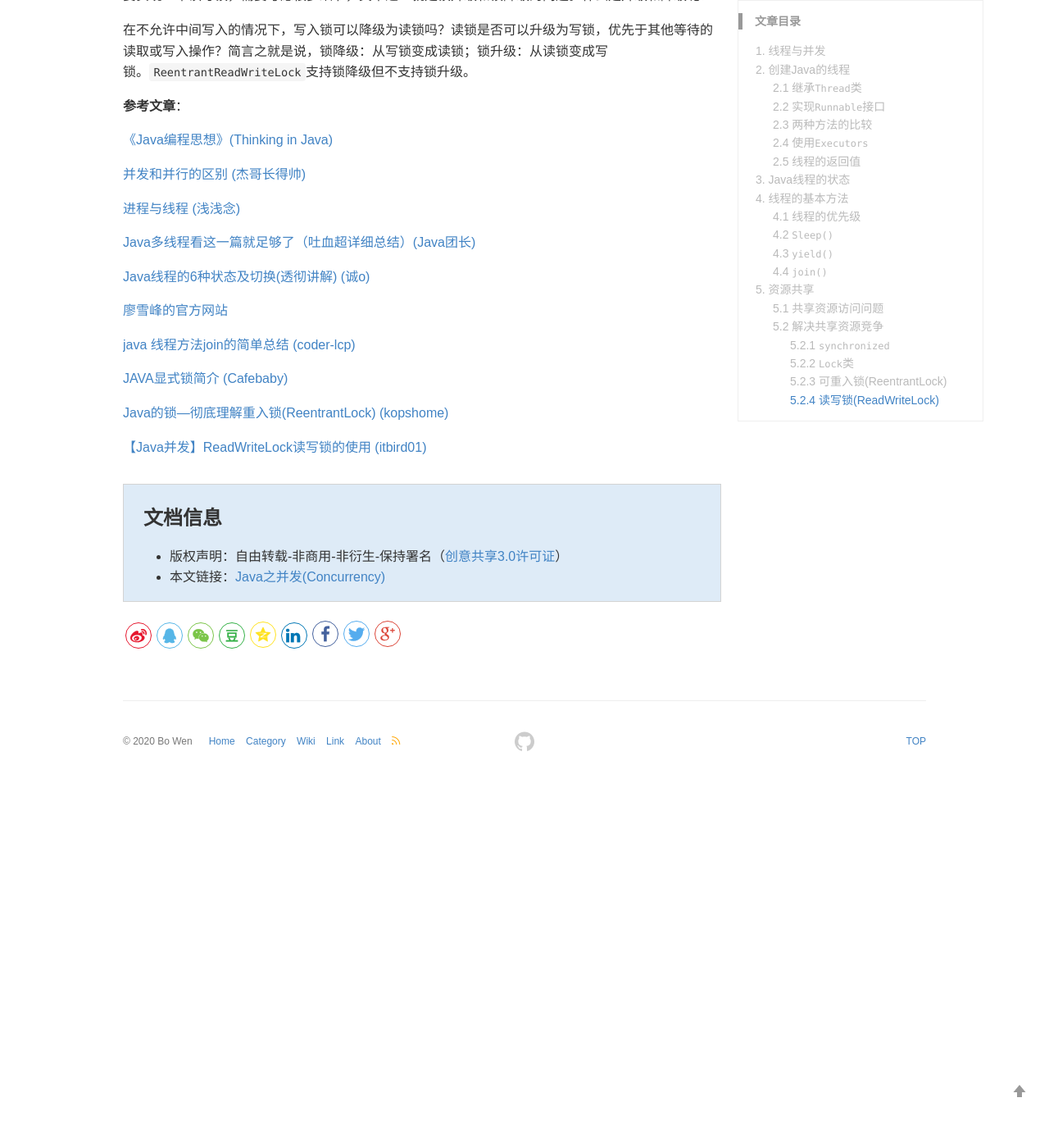
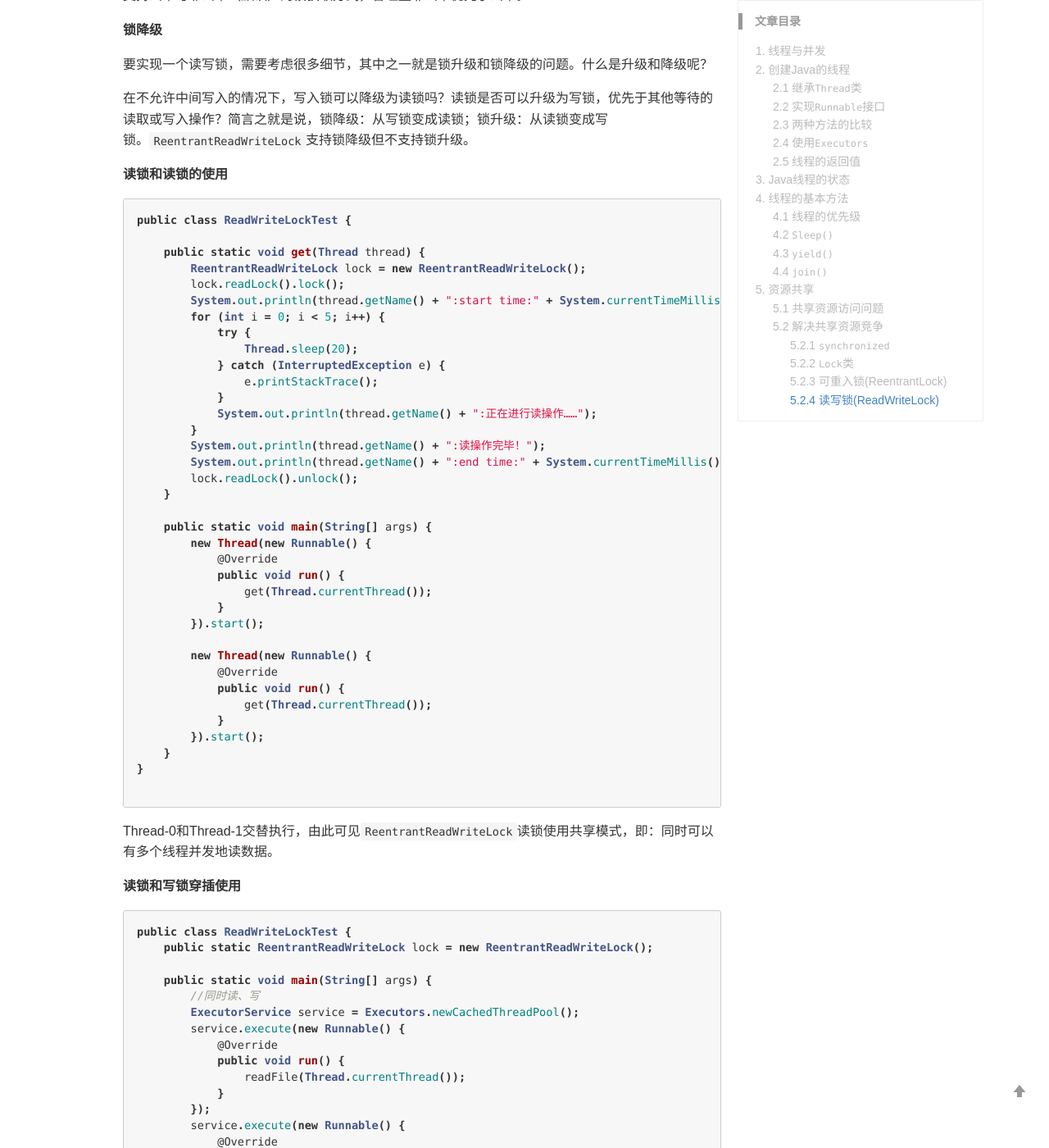
Before and after one commit to wenb1/wenb1.github.io, a Jekyll site: the page built from _posts/2020-05-24-java-concurrency.md, in a window 1280 px wide and 1400 px high, scrolled down 19672 px. Shown: the whole window at 82% size. Built offline with Jekyll 4.4.1, drawn with Linux system fonts in a browser that asks for light colours; comment, search, counter and statistics services are not loaded; before the commit the page ends 20625 px from its top, so only the background shows below that; some of the changed text lies outside the part shown.

Commit message:
modify blog

````diff
--- a/_posts/2020-05-24-java-concurrency.md
+++ b/_posts/2020-05-24-java-concurrency.md
@@ -766,11 +766,184 @@
 
 `ReadWriteLock`管理一组锁，一个是只读的锁，一个是写锁。Java并发库中`ReetrantReadWriteLock`实现了`ReadWriteLock`接口并添加了可重入的特性。
 
+**公平锁与非公平锁**
+
+支持公平与非公平（默认）的锁获取方式，吞吐量非公平优先于公平。
+
 **锁降级**
 
 要实现一个读写锁，需要考虑很多细节，其中之一就是锁升级和锁降级的问题。什么是升级和降级呢？
 
 在不允许中间写入的情况下，写入锁可以降级为读锁吗？读锁是否可以升级为写锁，优先于其他等待的读取或写入操作？简言之就是说，锁降级：从写锁变成读锁；锁升级：从读锁变成写锁。`ReentrantReadWriteLock`支持锁降级但不支持锁升级。
+
+**读锁和读锁的使用**
+
+```java
+public class ReadWriteLockTest {
+
+    public static void get(Thread thread) {
+        ReentrantReadWriteLock lock = new ReentrantReadWriteLock();
+        lock.readLock().lock();
+        System.out.println(thread.getName() + ":start time:" + System.currentTimeMillis());
+        for (int i = 0; i < 5; i++) {
+            try {
+                Thread.sleep(20);
+            } catch (InterruptedException e) {
+                e.printStackTrace();
+            }
+            System.out.println(thread.getName() + ":正在进行读操作……");
+        }
+        System.out.println(thread.getName() + ":读操作完毕！");
+        System.out.println(thread.getName() + ":end time:" + System.currentTimeMillis());
+        lock.readLock().unlock();
+    }
+
+    public static void main(String[] args) {
+        new Thread(new Runnable() {
+            @Override
+            public void run() {
+                get(Thread.currentThread());
+            }
+        }).start();
+
+        new Thread(new Runnable() {
+            @Override
+            public void run() {
+                get(Thread.currentThread());
+            }
+        }).start();
+    }
+}
+
+```
+
+Thread-0和Thread-1交替执行，由此可见`ReentrantReadWriteLock`读锁使用共享模式，即：同时可以有多个线程并发地读数据。
+
+**读锁和写锁穿插使用**
+
+```java
+public class ReadWriteLockTest {
+    public static ReentrantReadWriteLock lock = new ReentrantReadWriteLock();
+
+    public static void main(String[] args) {
+        //同时读、写
+        ExecutorService service = Executors.newCachedThreadPool();
+        service.execute(new Runnable() {
+            @Override
+            public void run() {
+                readFile(Thread.currentThread());
+            }
+        });
+        service.execute(new Runnable() {
+            @Override
+            public void run() {
+                writeFile(Thread.currentThread());
+            }
+        });
+    }
+
+    // 读操作
+    public static void readFile(Thread thread) {
+        lock.readLock().lock();
+        boolean readLock = lock.isWriteLocked();
+        if (!readLock) {
+            System.out.println("当前为读锁！");
+        }
+        try {
+            for (int i = 0; i < 5; i++) {
+                try {
+                    Thread.sleep(20);
+                } catch (InterruptedException e) {
+                    e.printStackTrace();
+                }
+                System.out.println(thread.getName() + ":正在进行读操作……");
+            }
+            System.out.println(thread.getName() + ":读操作完毕！");
+        } finally {
+            System.out.println("释放读锁！");
+            lock.readLock().unlock();
+        }
+    }
+
+    // 写操作
+    public static void writeFile(Thread thread) {
+        lock.writeLock().lock();
+        boolean writeLock = lock.isWriteLocked();
+        if (writeLock) {
+            System.out.println("当前为写锁！");
+        }
+        try {
+            for (int i = 0; i < 5; i++) {
+                try {
+                    Thread.sleep(20);
+                } catch (InterruptedException e) {
+                    e.printStackTrace();
+                }
+                System.out.println(thread.getName() + ":正在进行写操作……");
+            }
+            System.out.println(thread.getName() + ":写操作完毕！");
+        } finally {
+            System.out.println("释放写锁！");
+            lock.writeLock().unlock();
+        }
+    }
+}
+```
+
+从运行结果看到，一个线程执行完成后，另一个线程才执行，所以读锁和写锁是互斥的。
+
+**写锁和写锁的使用**
+
+```java
+public class ReadWriteLockTest {
+    public static ReentrantReadWriteLock lock = new ReentrantReadWriteLock();
+
+    public static void main(String[] args) {
+        //同时写
+        ExecutorService service = Executors.newCachedThreadPool();
+        service.execute(new Runnable() {
+            @Override
+            public void run() {
+                writeFile(Thread.currentThread());
+            }
+        });
+        service.execute(new Runnable() {
+            @Override
+            public void run() {
+                writeFile(Thread.currentThread());
+            }
+        });
+    }
+
+    // 写操作
+    public static void writeFile(Thread thread) {
+        lock.writeLock().lock();
+        boolean writeLock = lock.isWriteLocked();
+        if (writeLock) {
+            System.out.println("当前为写锁！");
+        }
+        try {
+            for (int i = 0; i < 5; i++) {
+                try {
+                    Thread.sleep(20);
+                } catch (InterruptedException e) {
+                    e.printStackTrace();
+                }
+                System.out.println(thread.getName() + ":正在进行写操作……");
+            }
+            System.out.println(thread.getName() + ":写操作完毕！");
+        } finally {
+            System.out.println("释放写锁！");
+            lock.writeLock().unlock();
+        }
+    }
+}
+
+```
+
+从结果我们能看出，写锁之间也是互斥的。即一个线程在做写操作的时候，另一线程不能同时做写操作。
+
+------
 
 **参考文章**：
 
````
